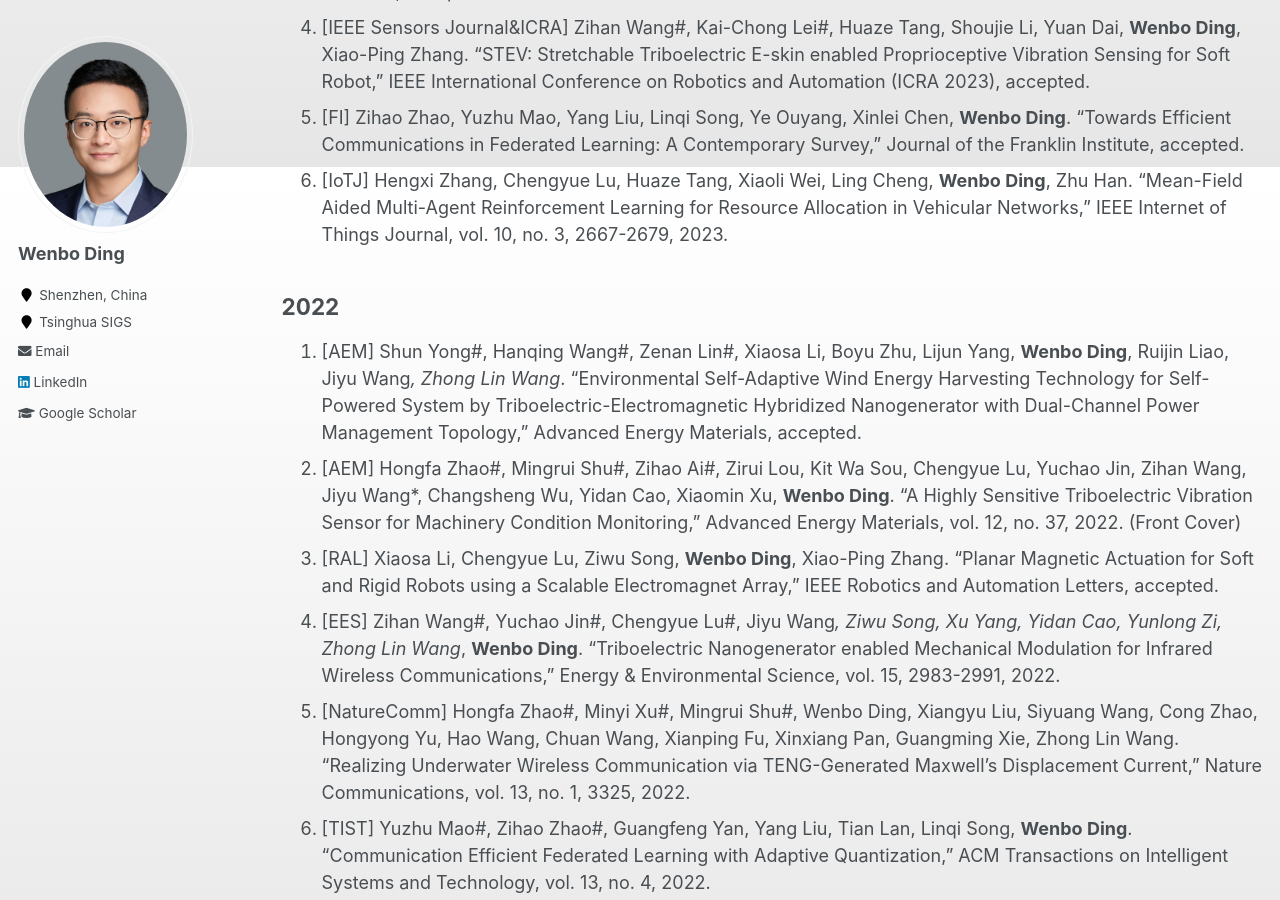
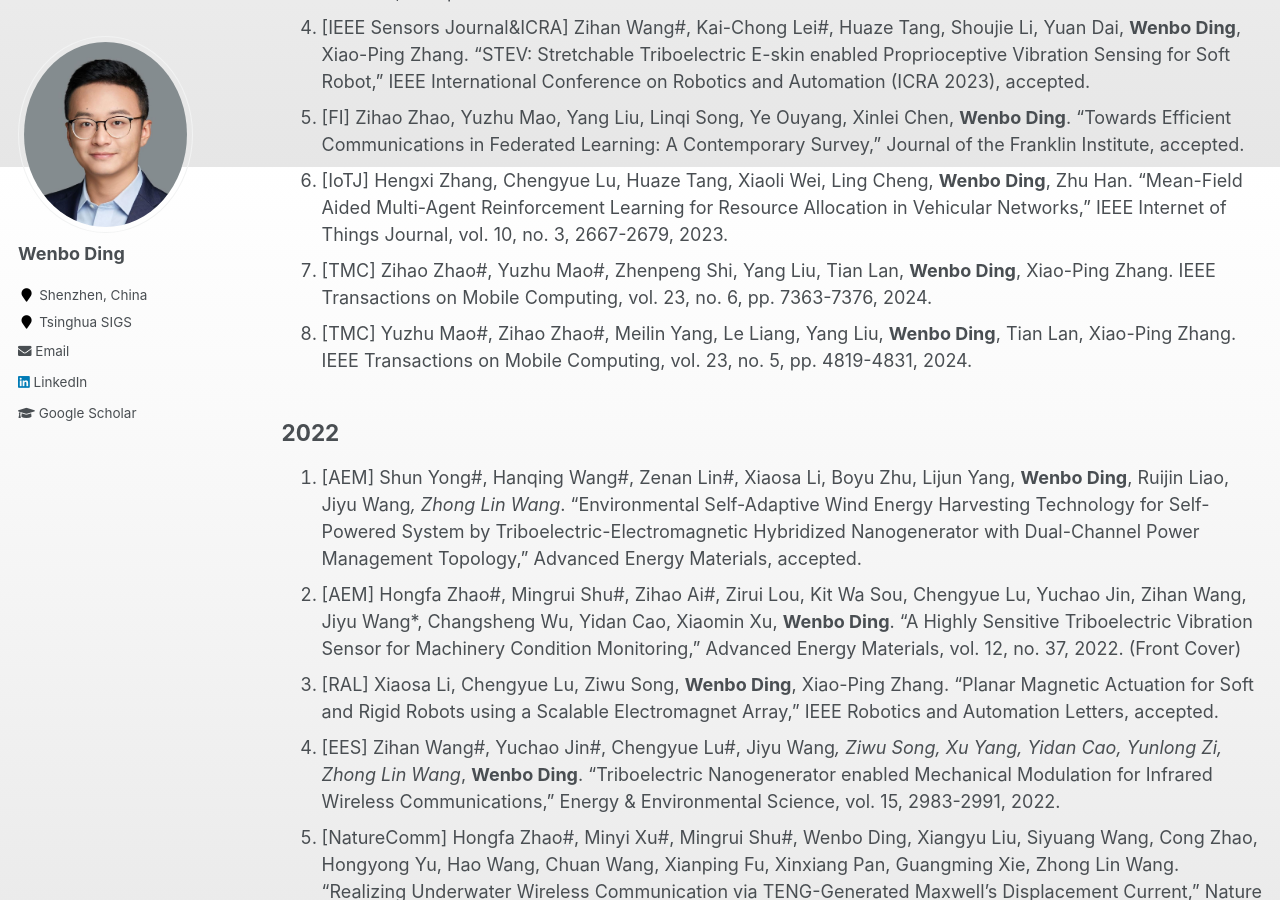
Before and after one commit to whenboy07/whenboy07.github.io, a Jekyll site: the page built from _pages/publication.md, in a window 1280 px wide and 900 px high, scrolled down 2533 px. Built offline with Jekyll 4.4.1, drawn with Linux system fonts in a browser that asks for light colours.

Commit message:
update publication

```diff
--- a/_pages/publication.md
+++ b/_pages/publication.md
@@ -80,6 +80,8 @@ A Highly Sensitive Triboelectric Vibration Sensor for Machinery Condition Monito
 4. [IEEE Sensors Journal&ICRA] Zihan Wang#, Kai-Chong Lei#, Huaze Tang, Shoujie Li, Yuan Dai, **Wenbo Ding**, Xiao-Ping Zhang. “STEV: Stretchable Triboelectric E-skin enabled Proprioceptive Vibration Sensing for Soft Robot,” IEEE International Conference on Robotics and Automation (ICRA 2023), accepted.
 5. [FI] Zihao Zhao, Yuzhu Mao, Yang Liu, Linqi Song, Ye Ouyang, Xinlei Chen, **Wenbo Ding**. “Towards Efficient Communications in Federated Learning: A Contemporary Survey,” Journal of the Franklin Institute, accepted.
 6. [IoTJ] Hengxi Zhang, Chengyue Lu, Huaze Tang, Xiaoli Wei, Ling Cheng, **Wenbo Ding**, Zhu Han. “Mean-Field Aided Multi-Agent Reinforcement Learning for Resource Allocation in Vehicular Networks,” IEEE Internet of Things Journal, vol. 10, no. 3, 2667-2679, 2023.
+7. [TMC] Zihao Zhao#, Yuzhu Mao#, Zhenpeng Shi, Yang Liu, Tian Lan, **Wenbo Ding**, Xiao-Ping Zhang. IEEE Transactions on Mobile Computing, vol. 23, no. 6, pp. 7363-7376, 2024.
+8. [TMC] Yuzhu Mao#, Zihao Zhao#, Meilin Yang, Le Liang, Yang Liu, **Wenbo Ding**, Tian Lan, Xiao-Ping Zhang. IEEE Transactions on Mobile Computing, vol. 23, no. 5, pp. 4819-4831, 2024.
 
 ## 2022
 1. [AEM] Shun Yong#, Hanqing Wang#, Zenan Lin#, Xiaosa Li, Boyu Zhu, Lijun Yang, **Wenbo Ding**, Ruijin Liao, Jiyu Wang*, Zhong Lin Wang*. “Environmental Self-Adaptive Wind Energy Harvesting Technology for Self-Powered System by Triboelectric-Electromagnetic Hybridized Nanogenerator with Dual-Channel Power Management Topology,” Advanced Energy Materials, accepted.
```
